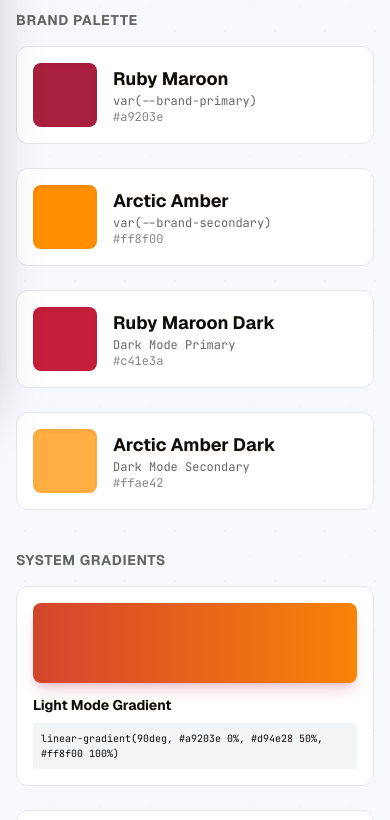
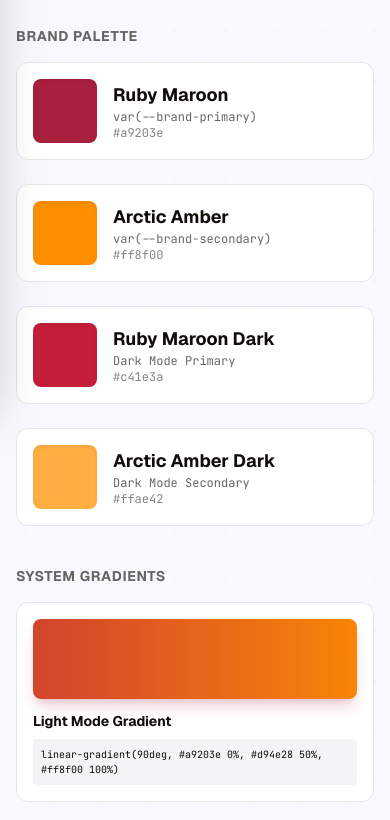
Before and after one commit to Moulikrish45/Design-system-, a plain HTML site: page index.html in a window 390 px wide. Shown: the part 444-1264 px from the top of the page. Drawn offline with nearby package versions, Linux system fonts and the light colour scheme.

Commit message:
style: Adjust main content area padding.

```diff
--- a/index.html
+++ b/index.html
@@ -578,7 +578,7 @@
             <div class="lg:hidden h-[52px]"></div>
 
             <!-- Content with Padding -->
-            <div class="p-4 sm:p-6 lg:p-12 max-w-7xl mx-auto w-full">
+            <div class="px-4 pt-8 pb-4 sm:p-6 lg:p-12 max-w-7xl mx-auto w-full">
                 <div class="absolute inset-0 hero-pattern pointer-events-none -z-10"></div>
 
                 <!-- Hero Section -->
```
